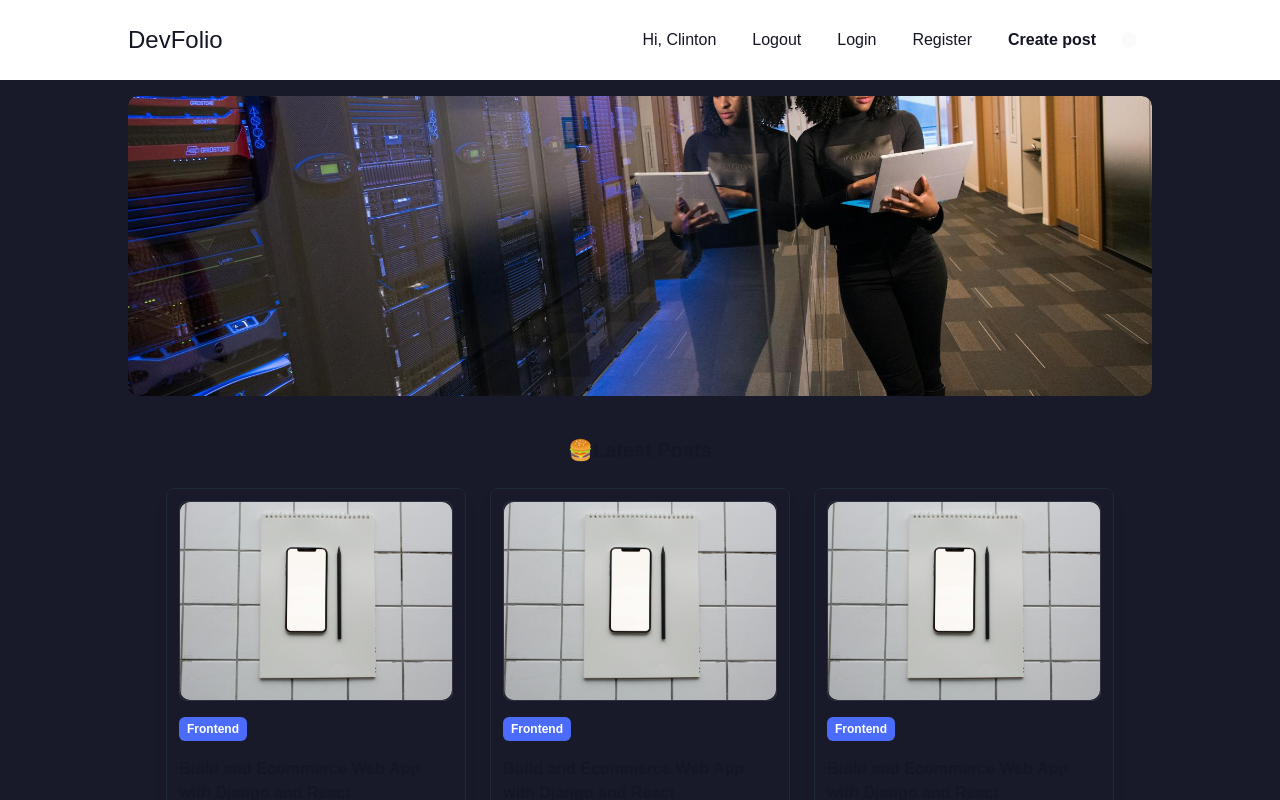
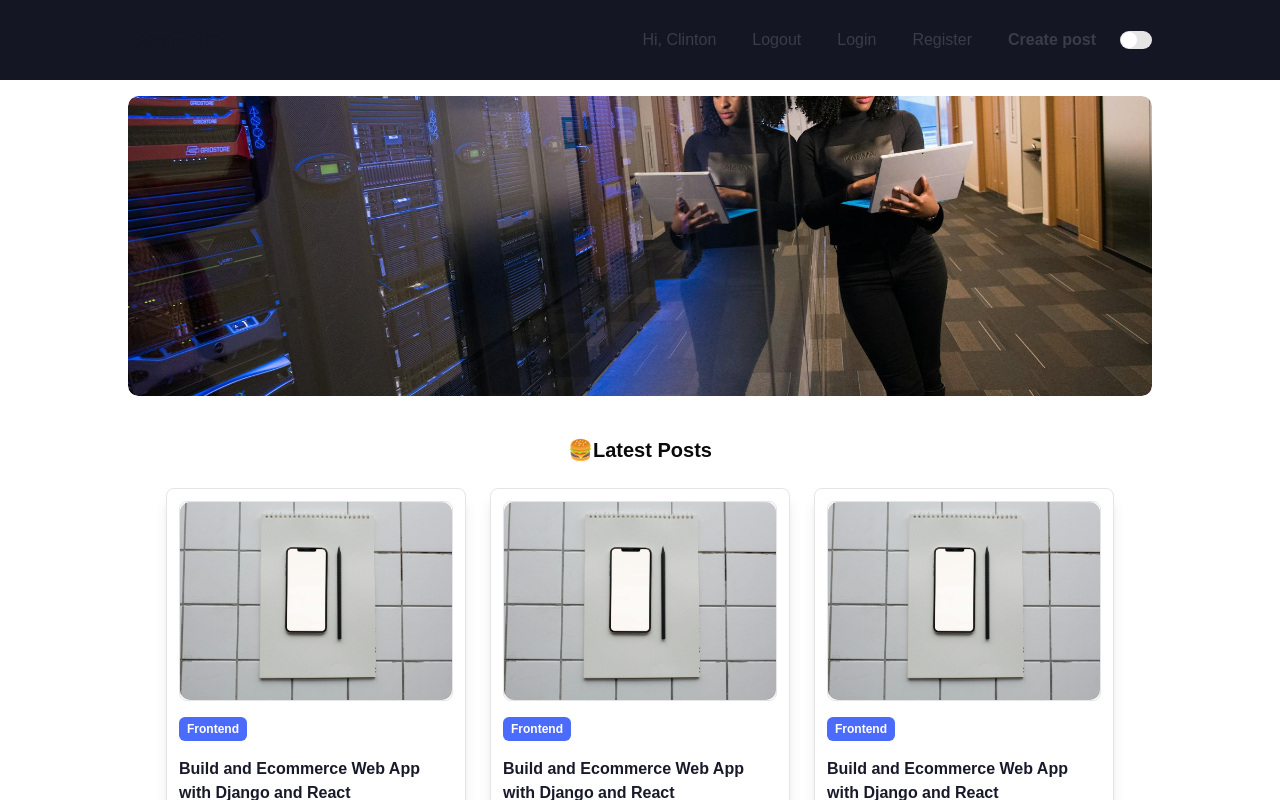
Before and after one commit to emmz3230/devfolio, a React (Vite) app in the folder devfolio/: page / in a window 1280 px wide. Shown: the top 800 px of the page. Built offline with nearby package versions, Linux system fonts and the light colour scheme.

Commit message:
feat: add axios for API requests; implement dark mode functionality in AppLayout and Navbar; update Tailwind CSS configuration

```diff
--- a/devfolio/package.json
+++ b/devfolio/package.json
@@ -12,6 +12,7 @@
   "dependencies": {
     "@fontsource-variable/geist": "^5.2.8",
     "@tailwindcss/vite": "^4.2.4",
+    "axios": "^1.16.1",
     "class-variance-authority": "^0.7.1",
     "clsx": "^2.1.1",
     "lucide-react": "^1.14.0",
--- /dev/null
+++ b/devfolio/src/api.js
@@ -0,0 +1,12 @@
+import axios from 'axios';
+
+const BaseURL = "http://127.0.0.1:8000/"
+
+const api = axios.create({
+
+    baseURL: BaseURL,
+
+})
+
+
+export default api;
--- a/devfolio/src/ui_components/AppLayout.jsx
+++ b/devfolio/src/ui_components/AppLayout.jsx
@@ -1,33 +1,34 @@
 import { Outlet } from "react-router-dom";
 import Footer from "./Footer";
 import NavBar from "./NavBar";
-import { useState,useEffect } from "react";
-
+import { useState, useEffect } from "react";
 
 const AppLayout = () => {
+  const [darkMode, setDarkMode] = useState(() => localStorage.getItem("dark") === "true");
 
-    useEffect(() => {
-    if(localStorage.getItem("dark") === "dark") {
-      localStorage.setItem("dark", "false");
-      handleDarkMode();
+  useEffect(() => {
+    if (darkMode) {
+      document.documentElement.classList.add("dark");
+    } else {
+      document.documentElement.classList.remove("dark");
     }
-  }, []);
-
-  const [darkMode, setDarkMode] = useState(false)
+  }, [darkMode]);
 
   const handleDarkMode = () => {
-    const newDarkMode = !darkMode
-    setDarkMode(newDarkMode)
-    localStorage.setItem("dark", newDarkMode ? "true" : "false");
-  }
+    setDarkMode((prev) => {
+      const newMode = !prev;
+      localStorage.setItem("dark", newMode ? "true" : "false");
+      return newMode;
+    });
+  };
 
   return (
-    <div className={darkMode ? "dark" : ""}>
-    <main className="w-full bg-[#ffffff] dark:bg-[#181A2A]">
-      <NavBar darkMode={darkMode}  handleDarkMode={handleDarkMode}/>
-      <Outlet />
-      <Footer />
-    </main>
+    <div>
+      <main className="w-full bg-[#ffffff] dark:bg-[#181A2A]">
+        <NavBar darkMode={darkMode} handleDarkMode={handleDarkMode} />
+        <Outlet />
+        <Footer />
+      </main>
     </div>
   );
 };
--- a/devfolio/src/ui_components/Navbar.jsx
+++ b/devfolio/src/ui_components/Navbar.jsx
@@ -4,8 +4,8 @@ import ResponsiveNavBar from "./ResponsiveNavbar";
 import { Link, NavLink } from "react-router-dom";
 import { useState } from "react";
 
-const NavBar = ({ darkMode, handleDarkMode }) => {
-  const [showNavBar, setShowNavBar] = useState(localStorage.getItem("dark") === "true");
+const NavBar = ({darkMode, handleDarkMode}) => {
+  const [showNavBar, setShowNavBar] = useState(false);
 
   return (
     <>
@@ -25,7 +25,11 @@ const NavBar = ({ darkMode, handleDarkMode }) => {
         </ul>
 
         <Switch onCheckedChange={handleDarkMode} checked={darkMode} />
-        <FaHamburger className="text-2xl cursor-pointer hidden max-md:block dark:text-[#141624]" onClick={() => setShowNavBar(curr => !curr)} />
+
+
+        <FaHamburger
+        className="text-2xl cursor-pointer hidden max-md:block dark:text-[#141624]"
+        onClick={() => setShowNavBar(curr => !curr)} />
       </nav>
 
       {showNavBar && <ResponsiveNavBar />}
--- a/devfolio/tailwind.config.js
+++ b/devfolio/tailwind.config.js
@@ -4,7 +4,6 @@ export default {
     "./index.html",
     "./src/**/*.{js,jsx,ts,tsx}"
   ],
-  darkMode: "class",
   theme: {
     extend: {
       "colors": {
```
Also changed, not shown: devfolio/src/services/apiBlog.js (added), 1 other file (tests, documents, lock files or other folders).
